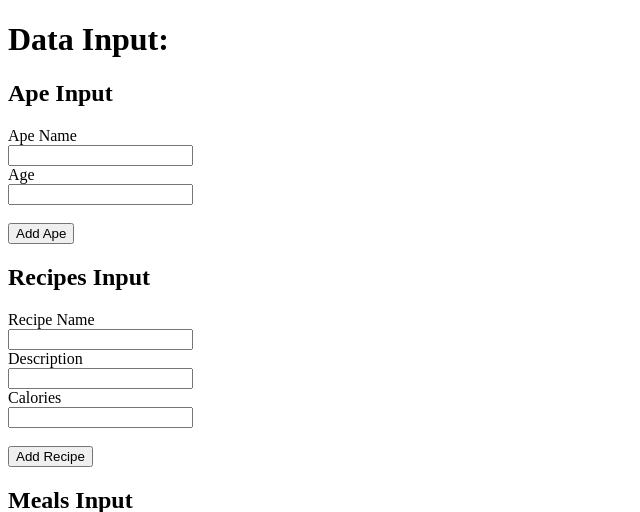
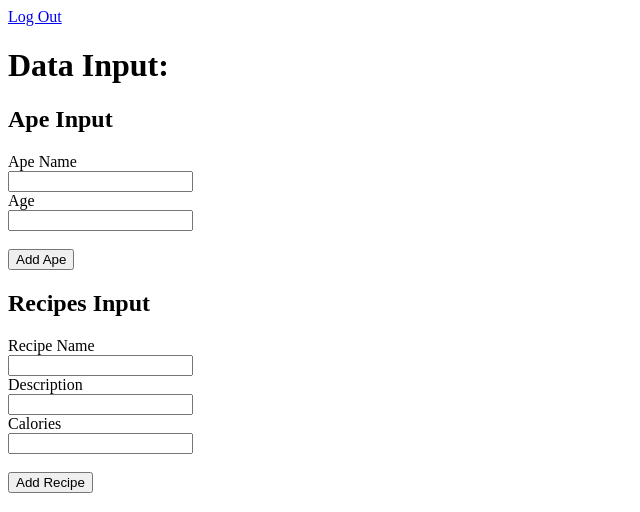
Before and after one commit to Interdisciplinary-Computing-Lab/ape-wellness-tracker, a Flask app: page / in a window 1280 px wide. Shown: the top 512 px of the page, without its empty margins (0-640 px from the left). Run offline with Flask 3, Linux system fonts and the light colour scheme; a user stored in the database is signed in; tables that the repository leaves empty hold one stand-in row (values such as "Sample post").

Commit message:
Log-out Feature

```diff
--- a/backend/routes/main.py
+++ b/backend/routes/main.py
@@ -12,7 +12,7 @@ from backend.extensions import db
 from backend.models.entry import Apes, Recipe, Meals
 from backend.helpers import add_to_db, query_db
 from datetime import datetime
-from flask_security import login_required, roles_required
+from flask_security import login_required, roles_required, current_user
 
 # Blueprint for site-wide routes
 site = Blueprint('site', __name__)
--- a/backend/templates/base.html
+++ b/backend/templates/base.html
@@ -3,11 +3,19 @@
 <head>
     <meta charset="UTF-8">
     <meta name="viewport" content="width=device-width, initial-scale=1.0">
-    <title>Document</title>
+    <title>Ape Wellness Tracker</title>
 </head>
 <body>
+    <header>
+        {% if current_user.is_authenticated %}
+            <a href="{{ url_for('security.logout') }}">Log Out</a>
+        {% else %}
+            <a href="{{ url_for('security.login') }}">Log In</a>
+            <a href="{{ url_for('security.register') }}">Register</a>
+        {% endif %}
+    </header>
+
     {% block body %}
-
     {% endblock %}
 </body>
 </html>
```
